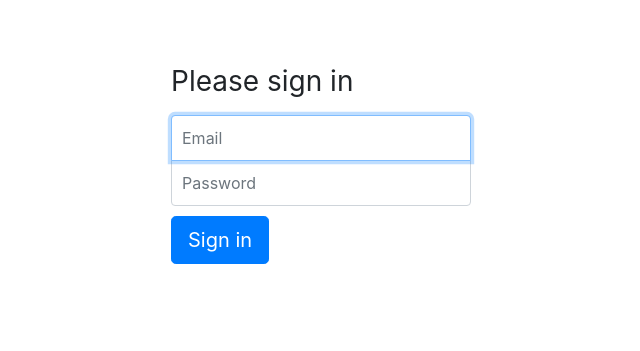
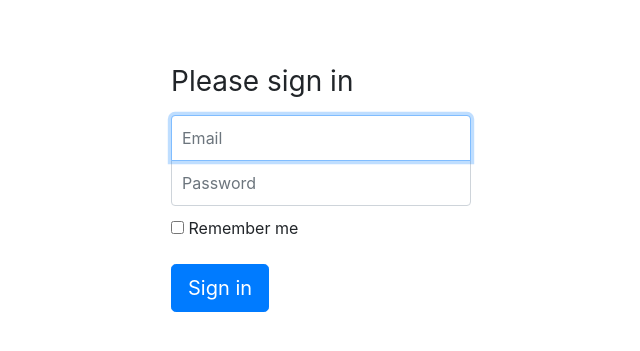
Before and after one commit to Sfp2fCANDp/shop, a Symfony app: template templates/security/login.html.twig in a window 1280 px wide. Shown: the top 351 px of the page, without its empty margins (319-959 px from the left). Run offline with Twig, Linux system fonts and the light colour scheme; the template is opened without the code that fills it, so the values that code supplies are empty; some libraries are stand-ins or nearby versions.

Commit message:
REMEMBER ME

```diff
--- a/templates/security/login.html.twig
+++ b/templates/security/login.html.twig
@@ -31,12 +31,14 @@
             Uncomment this section and add a remember_me option below your firewall to activate remember me functionality.
             See https://symfony.com/doc/current/security/remember_me.html
 
-            <div class="checkbox mb-3">
-                <label>
-                    <input type="checkbox" name="_remember_me"> Remember me
-                </label>
-            </div>
+
         #}
+
+        <div class="checkbox mb-3">
+            <label>
+                <input type="checkbox" name="_remember_me"> Remember me
+            </label>
+        </div>
 
         <button class="btn btn-lg btn-primary" type="submit">
             Sign in
```
Also changed, not shown: 1 other file.
